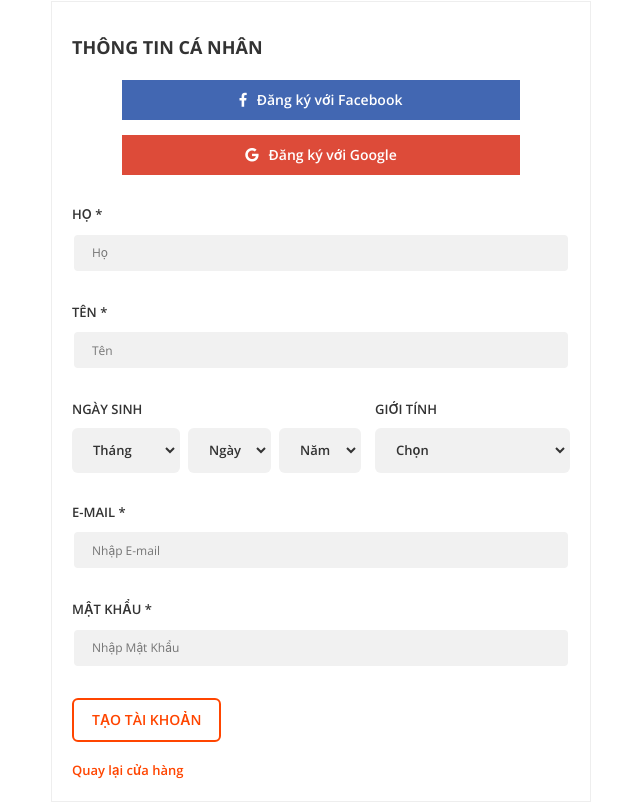
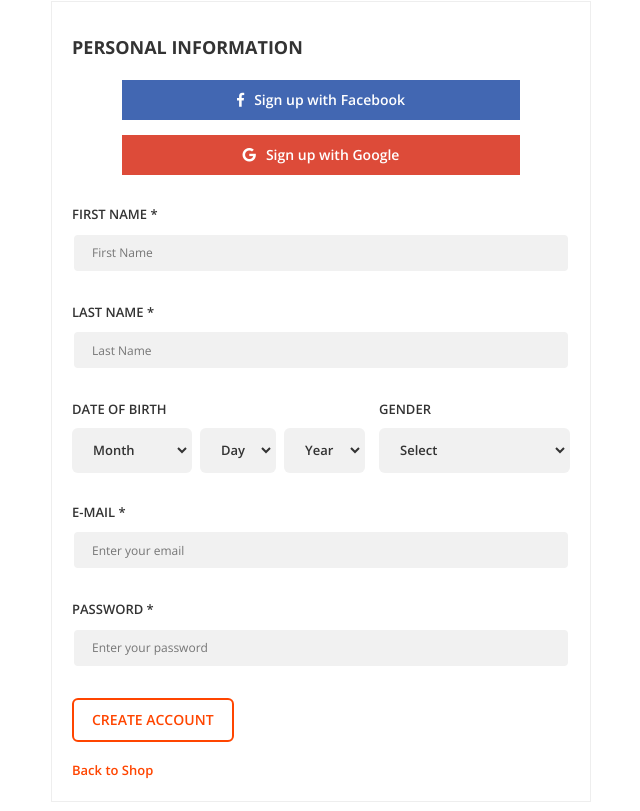
Before and after one commit to nguyenxuangiang22012004/FE-Nodejs-, a React (Vite) app: page /register in a window 1280 px wide. Shown: the part 449-1260 px from the top of the page, without its empty margins (319-959 px from the left). Built offline with nearby package versions, Linux system fonts and the light colour scheme.

Commit message:
update validate

```diff
--- a/src/pages/ResetPassword.jsx
+++ b/src/pages/ResetPassword.jsx
@@ -43,7 +43,6 @@ const ResetPassword = () => {
       setMessage(data.message || "Đặt lại mật khẩu thành công!");
       setMessageType("success");
 
-      // ✅ Chuyển hướng sau 2 giây
       setTimeout(() => {
         window.location.href = SUCCESS_REDIRECT_URL;
       }, 2000);
--- a/src/pages/Signup.jsx
+++ b/src/pages/Signup.jsx
@@ -1,6 +1,7 @@
 import React, { useState } from 'react';
 import { Link } from 'react-router-dom';
 import { register } from '../services/AuthService';
+
 const Signup = () => {
   const [formData, setFormData] = useState({
     firstName: '',
@@ -18,15 +19,15 @@ const Signup = () => {
     const { name, value } = e.target;
     setFormData({ ...formData, [name]: value });
   };
+
   const handleDateChange = (e) => {
     const { name, value } = e.target;
-
     const [year, month, day] = (formData.birthday || '').split('-');
     const updated = { year, month, day, [name]: value };
-
     const birthdayString = `${updated.year || ''}-${updated.month || ''}-${updated.day || ''}`;
     setFormData({ ...formData, birthday: birthdayString });
   };
+
   const handleSubmit = async (e) => {
     e.preventDefault();
     setLoading(true);
@@ -35,9 +36,9 @@ const Signup = () => {
 
     try {
       await register(formData);
-      setMessage('Đăng ký thành công! Vui lòng kiểm tra email để xác minh tài khoản.');
+      setMessage('Registration successful! Please check your email to verify your account.');
     } catch (err) {
-      setError(err.message || 'Đã có lỗi xảy ra khi đăng ký.');
+      setError(err.message || 'An error occurred during registration.');
     } finally {
       setLoading(false);
     }
@@ -56,7 +57,7 @@ const Signup = () => {
                     <Link to="/">Home</Link>
                   </li>
                   <li className="is-marked">
-                    <Link to="/signup">Signup</Link>
+                    <Link to="/signup">Sign Up</Link>
                   </li>
                 </ul>
               </div>
@@ -73,7 +74,7 @@ const Signup = () => {
             <div className="row">
               <div className="col-lg-12">
                 <div className="section__text-wrap">
-                  <h1 className="section__heading u-c-secondary">TẠO TÀI KHOẢN</h1>
+                  <h1 className="section__heading u-c-secondary">CREATE AN ACCOUNT</h1>
                 </div>
               </div>
             </div>
@@ -86,36 +87,32 @@ const Signup = () => {
               <div className="col-lg-6 col-md-8 u-s-m-b-30">
                 <div className="l-f-o">
                   <div className="l-f-o__pad-box">
-                    <h1 className="gl-h1">THÔNG TIN CÁ NHÂN</h1>
-
-                    {/* Hiển thị thông báo thành công hoặc lỗi */}
-                    {message && <div className="alert alert-success">{message}</div>}
-                    {error && <div className="alert alert-danger">{error}</div>}
+                    <h1 className="gl-h1">PERSONAL INFORMATION</h1>
 
                     <form className="l-f-o__form" onSubmit={handleSubmit}>
                       <div className="gl-s-api">
                         <div className="u-s-m-b-15">
                           <button className="gl-s-api__btn gl-s-api__btn--fb" type="button">
                             <i className="fab fa-facebook-f"></i>
-                            <span>Đăng ký với Facebook</span>
+                            <span>Sign up with Facebook</span>
                           </button>
                         </div>
                         <div className="u-s-m-b-30">
                           <button className="gl-s-api__btn gl-s-api__btn--gplus" type="button">
                             <i className="fab fa-google"></i>
-                            <span>Đăng ký với Google</span>
+                            <span>Sign up with Google</span>
                           </button>
                         </div>
                       </div>
 
                       <div className="u-s-m-b-30">
-                        <label className="gl-label" htmlFor="reg-fname">HỌ *</label>
+                        <label className="gl-label" htmlFor="reg-fname">FIRST NAME *</label>
                         <input
                           className="input-text input-text--primary-style"
                           type="text"
                           id="reg-fname"
                           name="firstName"
-                          placeholder="Họ"
+                          placeholder="First Name"
                           value={formData.firstName}
                           onChange={handleInputChange}
                           required
@@ -123,13 +120,13 @@ const Signup = () => {
                       </div>
 
                       <div className="u-s-m-b-30">
-                        <label className="gl-label" htmlFor="reg-lname">TÊN *</label>
+                        <label className="gl-label" htmlFor="reg-lname">LAST NAME *</label>
                         <input
                           className="input-text input-text--primary-style"
                           type="text"
                           id="reg-lname"
                           name="lastName"
-                          placeholder="Tên"
+                          placeholder="Last Name"
                           value={formData.lastName}
                           onChange={handleInputChange}
                           required
@@ -138,33 +135,26 @@ const Signup = () => {
 
                       <div className="gl-inline">
                         <div className="u-s-m-b-30">
-                          <span className="gl-label">NGÀY SINH</span>
+                          <span className="gl-label">DATE OF BIRTH</span>
                           <div className="gl-dob">
                             <select
                               className="select-box select-box--primary-style"
                               name="month"
                               onChange={handleDateChange}
                             >
-                              <option value="">Tháng</option>
-                              <option value="01">Tháng 1</option>
-                              <option value="02">Tháng 2</option>
-                              <option value="03">Tháng 3</option>
-                              <option value="04">Tháng 4</option>
-                              <option value="05">Tháng 5</option>
-                              <option value="06">Tháng 6</option>
-                              <option value="07">Tháng 7</option>
-                              <option value="08">Tháng 8</option>
-                              <option value="09">Tháng 9</option>
-                              <option value="10">Tháng 10</option>
-                              <option value="11">Tháng 11</option>
-                              <option value="12">Tháng 12</option>
+                              <option value="">Month</option>
+                              {Array.from({ length: 12 }, (_, i) => (
+                                <option key={i + 1} value={String(i + 1).padStart(2, '0')}>
+                                  {new Date(0, i).toLocaleString('en', { month: 'long' })}
+                                </option>
+                              ))}
                             </select>
                             <select
                               className="select-box select-box--primary-style"
                               name="day"
                               onChange={handleDateChange}
                             >
-                              <option value="">Ngày</option>
+                              <option value="">Day</option>
                               {Array.from({ length: 31 }, (_, i) => (
                                 <option key={i + 1} value={String(i + 1).padStart(2, '0')}>
                                   {String(i + 1).padStart(2, '0')}
@@ -176,7 +166,7 @@ const Signup = () => {
                               name="year"
                               onChange={handleDateChange}
                             >
-                              <option value="">Năm</option>
+                              <option value="">Year</option>
                               {Array.from({ length: 100 }, (_, i) => {
                                 const year = new Date().getFullYear() - i;
                                 return (
@@ -190,7 +180,7 @@ const Signup = () => {
                         </div>
 
                         <div className="u-s-m-b-30">
-                          <label className="gl-label" htmlFor="gender">GIỚI TÍNH</label>
+                          <label className="gl-label" htmlFor="gender">GENDER</label>
                           <select
                             className="select-box select-box--primary-style u-w-100"
                             id="gender"
@@ -198,9 +188,9 @@ const Signup = () => {
                             value={formData.gender}
                             onChange={handleInputChange}
                           >
-                            <option value="">Chọn</option>
-                            <option value="male">Nam</option>
-                            <option value="female">Nữ</option>
+                            <option value="">Select</option>
+                            <option value="male">Male</option>
+                            <option value="female">Female</option>
                           </select>
                         </div>
                       </div>
@@ -212,7 +202,7 @@ const Signup = () => {
                           type="email"
                           id="reg-email"
                           name="email"
-                          placeholder="Nhập E-mail"
+                          placeholder="Enter your email"
                           value={formData.email}
                           onChange={handleInputChange}
                           required
@@ -220,13 +210,13 @@ const Signup = () => {
                       </div>
 
                       <div className="u-s-m-b-30">
-                        <label className="gl-label" htmlFor="reg-password">MẬT KHẨU *</label>
+                        <label className="gl-label" htmlFor="reg-password">PASSWORD *</label>
                         <input
                           className="input-text input-text--primary-style"
                           type="password"
                           id="reg-password"
                           name="password"
-                          placeholder="Nhập Mật Khẩu"
+                          placeholder="Enter your password"
                           value={formData.password}
                           onChange={handleInputChange}
                           required
@@ -239,14 +229,26 @@ const Signup = () => {
                           type="submit"
                           disabled={loading}
                         >
-                          {loading ? 'Đang xử lý...' : 'TẠO TÀI KHOẢN'}
+                          {loading ? 'Processing...' : 'CREATE ACCOUNT'}
                         </button>
                       </div>
 
                       <Link className="gl-link" to="/">
-                        Quay lại cửa hàng
+                        Back to Shop
                       </Link>
                     </form>
+
+                    {/* Success & Error Messages */}
+                    {message && (
+                      <div className="alert custom-alert u-s-m-t-20" role="alert">
+                        {message}
+                      </div>
+                    )}
+                    {error && (
+                      <div className="alert custom-alert u-s-m-t-20" role="alert">
+                        {error}
+                      </div>
+                    )}
                   </div>
                 </div>
               </div>
@@ -254,7 +256,17 @@ const Signup = () => {
           </div>
         </div>
       </div>
-      {/*====== End - Section 2 ======*/}
+      <style jsx>{`
+  .custom-alert {
+    background-color: #ffe5e5; /* nền đỏ nhạt */
+    color: #b30000; /* chữ đỏ đậm */
+    border: 1px solid #ffb3b3;
+    border-radius: 6px;
+    padding: 12px 16px;
+    font-weight: 500;
+  }
+`}</style>
+
     </>
   );
 };
```
Also changed, not shown: src/pages/SignIn.jsx (+51 -11 lines).
